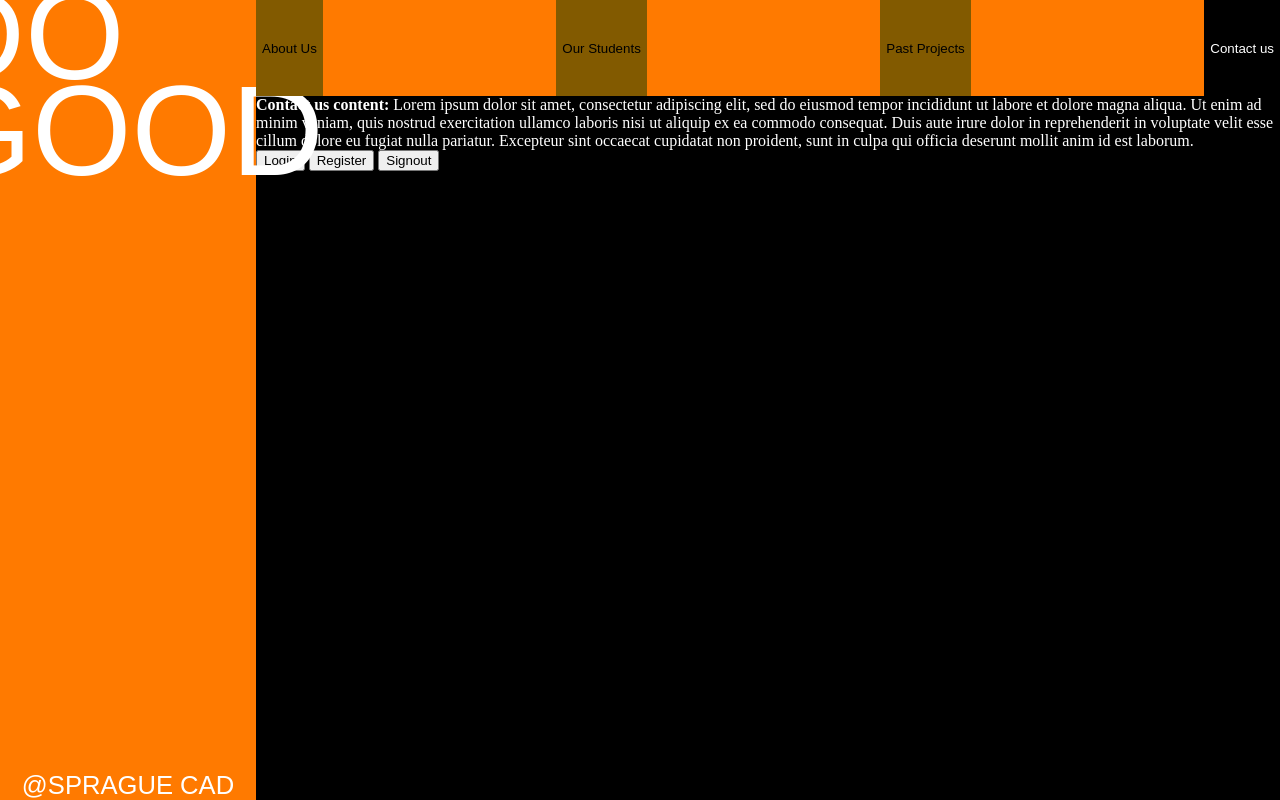
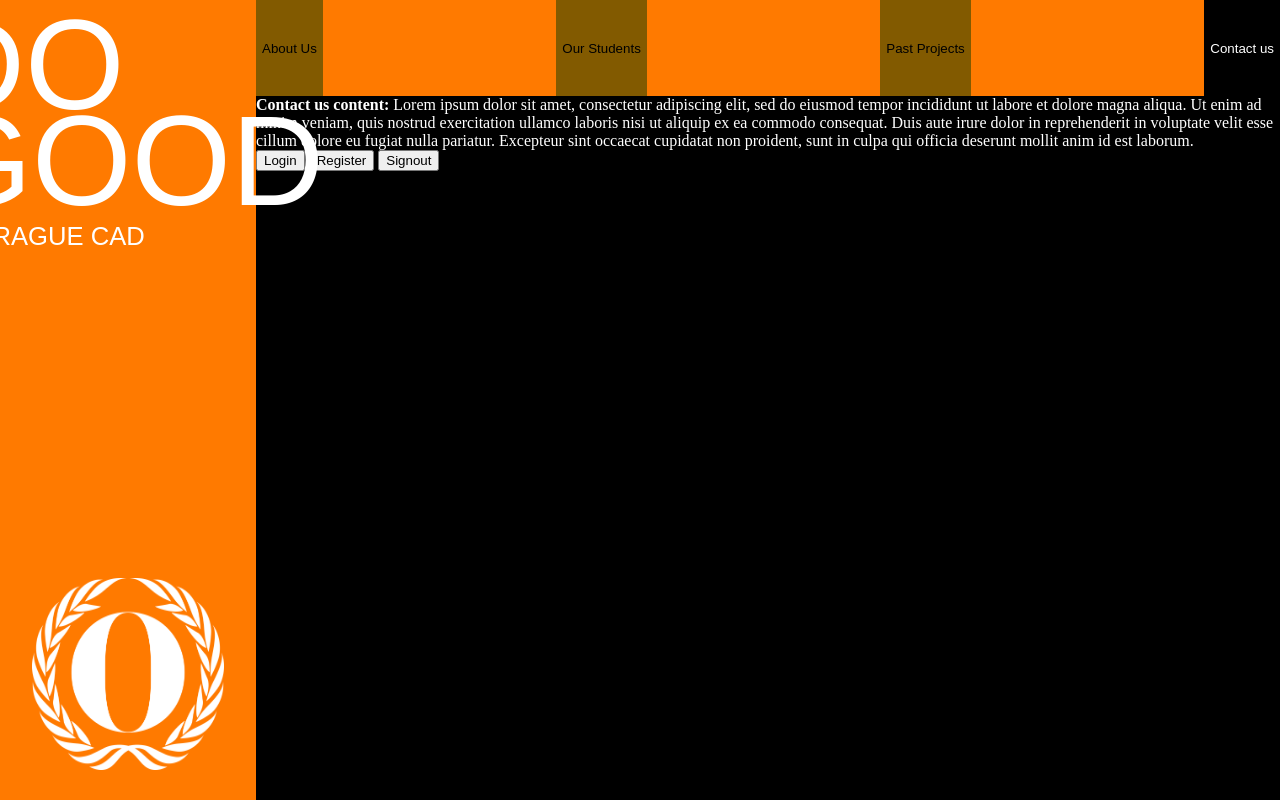
Before and after one commit to DakotaNeaman/SpragueDoGood, a website with bundled scripts: page public/contact-us.html in a window 1280 px wide. Built offline with nearby package versions, Linux system fonts and the light colour scheme; no server answers; a web font is replaced by a local one.

```diff
--- a/public/contact-us.html
+++ b/public/contact-us.html
@@ -7,8 +7,11 @@
     </head>
   <body>
     <div id="left-column">
-      <p id="do-good">DO<br>GOOD</p>
-      <p id="cad-tag">@SPRAGUE CAD</p>
+      <div id="left-column-text">
+        <p id="do-good">DO<br>GOOD</p>
+        <p id="cad-tag">@SPRAGUE CAD</p>
+      </div>
+      <img src="images/sprague-logo.png">
     </div>
     <div id="buttons-header">
         <button class="header-button unselected" onclick="window.location.replace('about-us.html')">About Us</button>
```
Also changed, not shown: public/about-us.html (+1 -1 lines), public/our-students.html (+5 -2 lines), public/past-projects.html (+5 -2 lines), public/script.js (+4 -3 lines), public/authentication/register.js (renamed from public/register.js), public/authentication/signin.js (renamed from public/signin.js), public/authentication/signout.js (renamed from public/signout.js).
